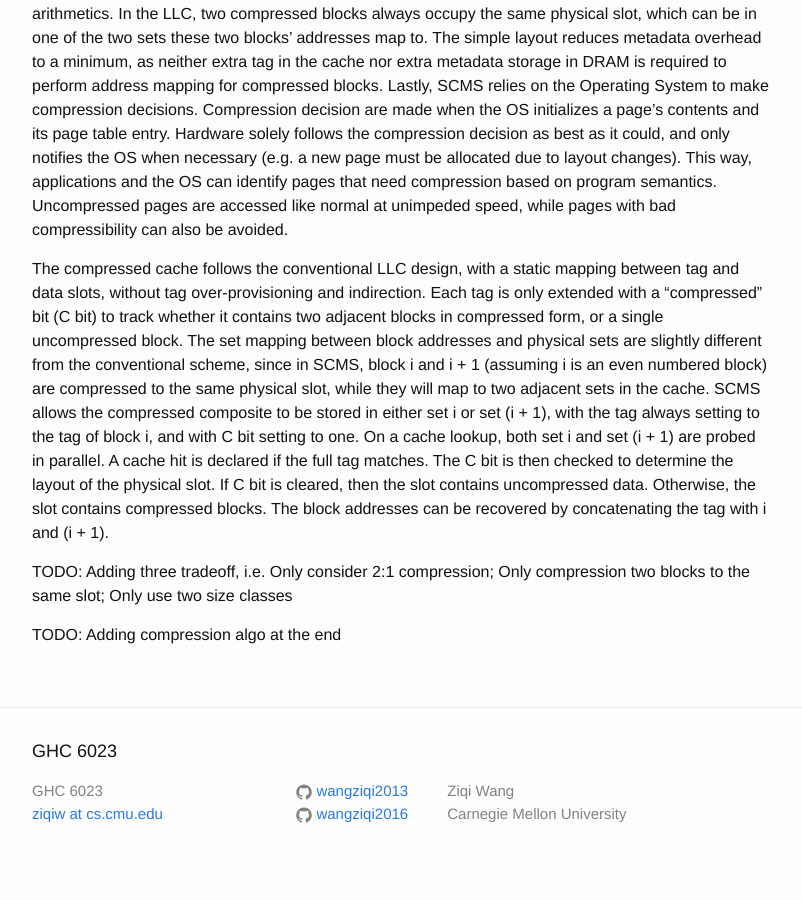
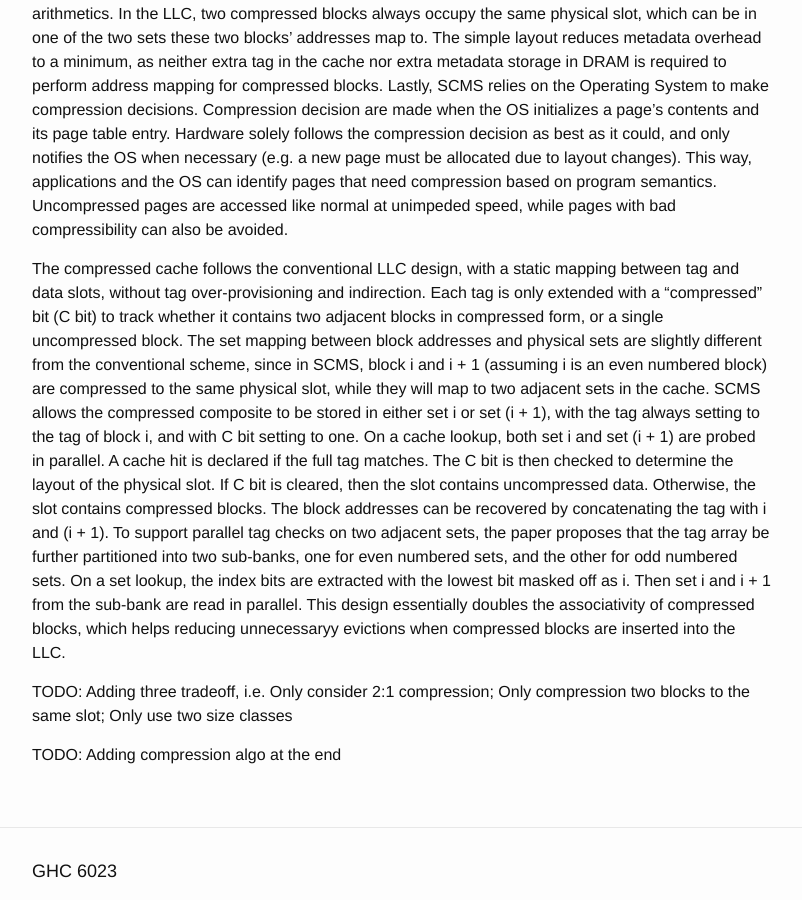
Before and after one commit to wangziqi2013/wangziqi2013.github.io, a Jekyll site: the page built from _posts/2020-07-03-scms.markdown, in a window 1280 px wide and 900 px high, scrolled down 1501 px. Shown: the whole window, without its empty margins (238-1040 px from the left). Built offline with Jekyll 4.4.1, drawn with Linux system fonts in a browser that asks for light colours.

Commit message:
Adding banks

```diff
--- a/_posts/2020-07-03-scms.markdown
+++ b/_posts/2020-07-03-scms.markdown
@@ -78,7 +78,11 @@ tag of block i, and with C bit setting to one.
 On a cache lookup, both set i and set (i + 1) are probed in parallel. A cache hit is declared if the full tag matches.
 The C bit is then checked to determine the layout of the physical slot. If C bit is cleared, then the slot contains
 uncompressed data. Otherwise, the slot contains compressed blocks. The block addresses can be recovered by concatenating
-the tag with i and (i + 1).
+the tag with i and (i + 1). To support parallel tag checks on two adjacent sets, the paper proposes that the tag array be
+further partitioned into two sub-banks, one for even numbered sets, and the other for odd numbered sets.
+On a set lookup, the index bits are extracted with the lowest bit masked off as i. Then set i and i + 1 from the sub-bank
+are read in parallel. This design essentially doubles the associativity of compressed blocks, which helps reducing
+unnecessaryy evictions when compressed blocks are inserted into the LLC.
 
 TODO: Adding three tradeoff, i.e. Only consider 2:1 compression; Only compression two blocks to the same slot; Only
 use two size classes
```
